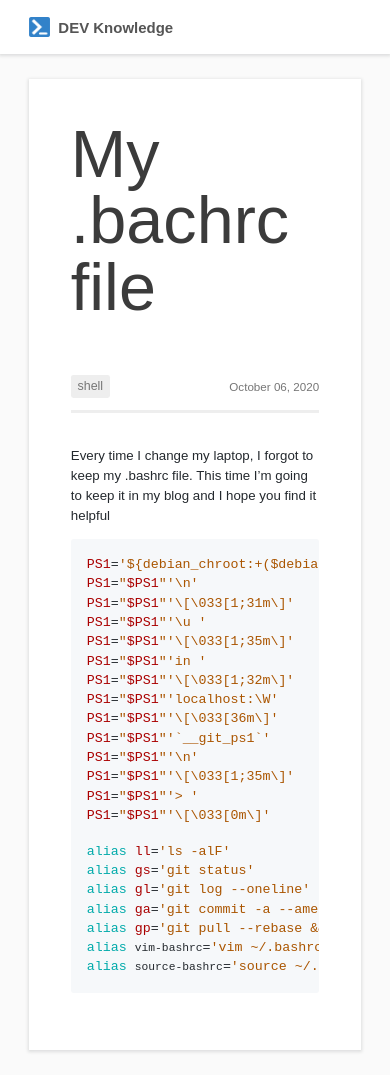
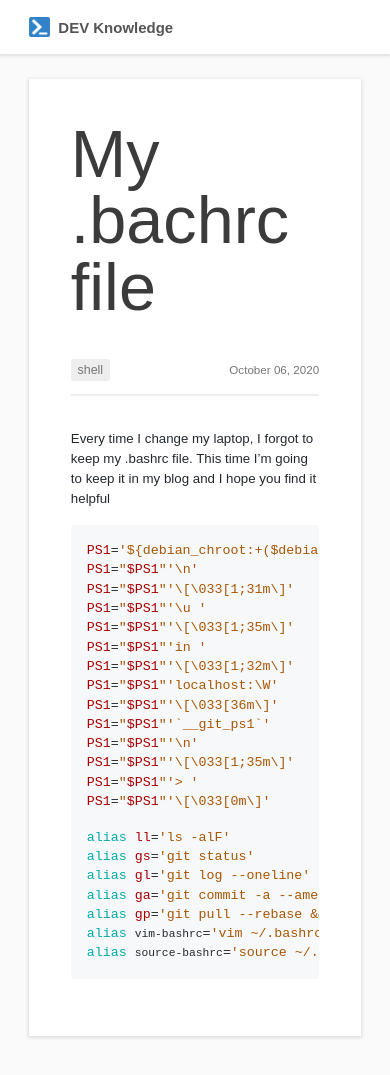
Before and after one commit to devknowledge/devknowledge.github.io, a Jekyll site: the page built from _posts/2020-10-06-my-bashrc-file.markdown, in a window 390 px wide and 1075 px high. Built offline with Jekyll 4.4.1, drawn with Linux system fonts in a browser that asks for light colours; some web fonts are replaced.

Commit message:
improve responsive design

```diff
--- a/_sass/post.scss
+++ b/_sass/post.scss
@@ -28,7 +28,7 @@
   }
 
   & .post__additional-info {
-    margin-top: 7rem;
+    margin-top: var(--post-additional-info-margin-top);
     display: flex;
     align-items: center;
     justify-content: space-between;
@@ -39,27 +39,3 @@
     font-size: 1.4rem;
   }
 }
-
-.post p {
-  margin-bottom: 1.6rem;
-}
-
-.post code {
-  padding: 0.2em 0.4em;
-  margin: 0;
-  font-size: 85%;
-  background-color: var(--code-background-color);
-  border-radius: 0.3rem;
-}
-
-.post pre {
-  background-color: var(--code-background-color);
-  padding: 1.6rem;
-  line-height: 1.45;
-  border-radius: 0.3rem;
-  margin-bottom: 1.6rem;
-}
-
-.post pre code {
-  padding: 0;
-}
--- a/_sass/responsive.scss
+++ b/_sass/responsive.scss
@@ -8,6 +8,7 @@
     --post-padding: 3rem;
     --post-margin: 2rem auto;
     --post-title-font-size: 6rem;
+    --post-additional-info-margin-top: 3rem;
   }
 
   @media screen and (min-width: 376px) and (max-width: 768px) {
@@ -19,6 +20,7 @@
     --post-padding: 5rem;
     --post-margin: 3rem auto;
     --post-title-font-size: 8rem;
+    --post-additional-info-margin-top: 5rem;
   }
   @media screen and (min-width: 769px) {
     --post-summary-list-padding: 6rem 0;
@@ -29,5 +31,6 @@
     --post-padding: 8rem;
     --post-margin: 4rem auto;
     --post-title-font-size: 10rem;
+    --post-additional-info-margin-top: 7rem;
   }
 }
```
